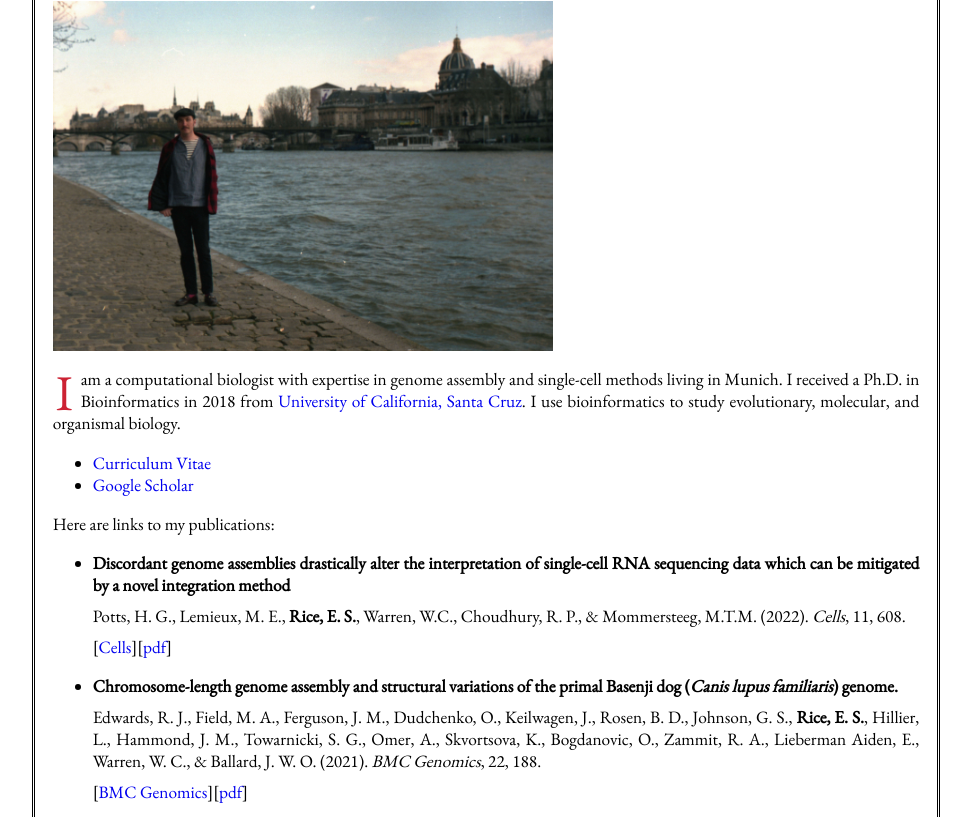
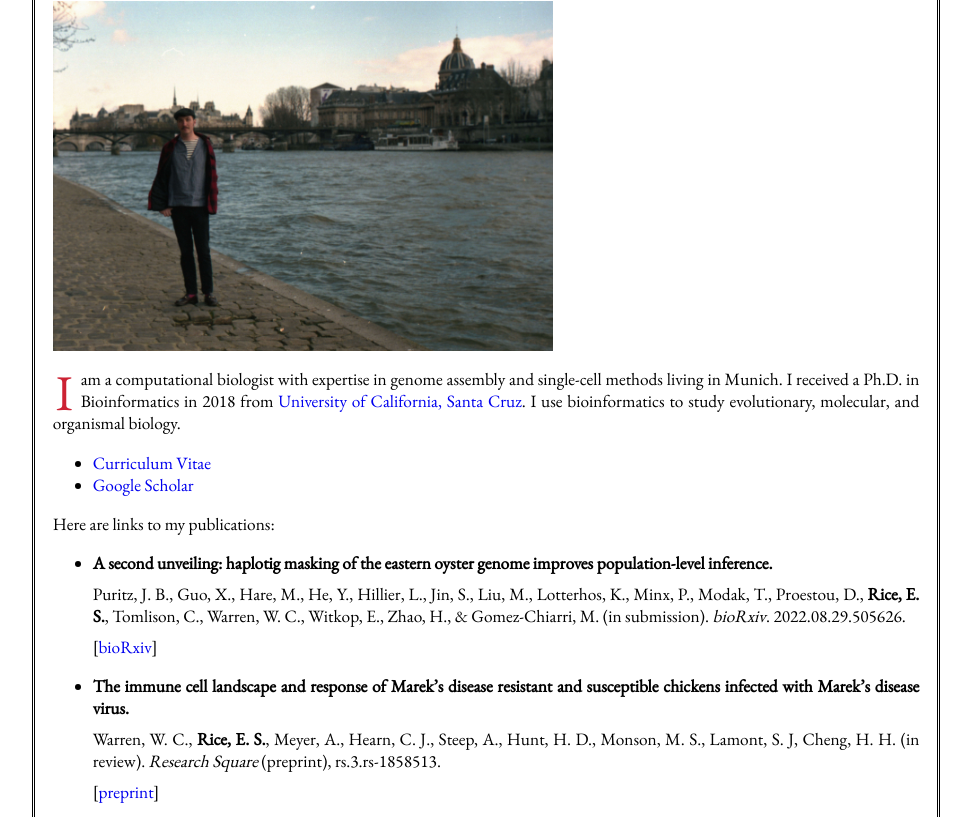
Before and after one commit to esrice/esrice.github.io, a plain HTML site: page index.html in a window 1280 px wide. Shown: the part 105-922 px from the top of the page, without its empty margins (154-1125 px from the left). Drawn offline with nearby package versions, Linux system fonts and the light colour scheme.

Commit message:
Add two preprints

```diff
--- a/index.html
+++ b/index.html
@@ -21,7 +21,13 @@ I use bioinformatics to study evolutionary, molecular, and organismal biology.</
 </ul></p>
 <p>Here are links to my publications:</p>
 <ul>
-    <li><div class="papertitle">Discordant genome assemblies drastically alter the interpretation of single-cell RNA sequencing data which can be mitigated by a novel integration method</div>
+    <li><div class="papertitle">A second unveiling: haplotig masking of the eastern oyster genome improves population-level inference.</div>
+        Puritz, J. B., Guo, X., Hare, M., He, Y., Hillier, L., Jin, S., Liu, M., Lotterhos, K., Minx, P., Modak, T., Proestou, D., <b>Rice, E. S.</b>, Tomlison, C., Warren, W. C., Witkop, E., Zhao, H., &amp; Gomez-Chiarri, M. (in submission). <i>bioRxiv</i>. 2022.08.29.505626.
+        <div class="paperlinks">[<a href="https://www.biorxiv.org/content/10.1101/2022.08.29.505626v1">bioRxiv</a>]</div>
+    <li><div class="papertitle">The immune cell landscape and response of Marek’s disease resistant and susceptible chickens infected with Marek’s disease virus.</div>
+        Warren, W. C., <b>Rice, E. S.</b>, Meyer, A., Hearn, C. J., Steep, A., Hunt, H. D., Monson, M. S., Lamont, S. J, Cheng, H. H. (in review). <i>Research Square</i> (preprint), rs.3.rs-1858513.
+        <div class="paperlinks">[<a href="https://www.researchsquare.com/article/rs-1858513/v1">preprint</a>]</div>
+    <li><div class="papertitle">Discordant genome assemblies drastically alter the interpretation of single-cell RNA sequencing data which can be mitigated by a novel integration method.</div>
         Potts, H. G., Lemieux, M. E., <b>Rice, E. S.</b>, Warren, W.C., Choudhury, R. P., &amp; Mommersteeg, M.T.M. (2022). <i>Cells</i>, 11, 608.
         <div class="paperlinks">[<a href="https://www.mdpi.com/2073-4409/11/4/608">Cells</a>][<a href="papers/potts2022.pdf">pdf</a>]</div>
     <li><div class="papertitle">Chromosome-length genome assembly and structural variations of the primal Basenji dog (<i>Canis lupus familiaris</i>) genome.</div>
```
Also changed, not shown: 1 other file.
